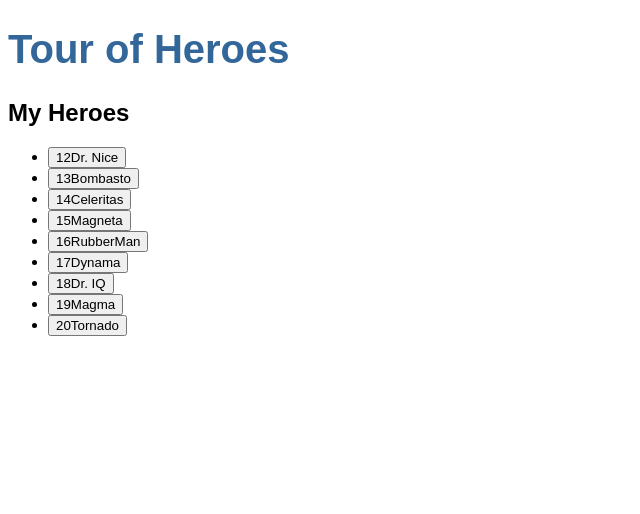
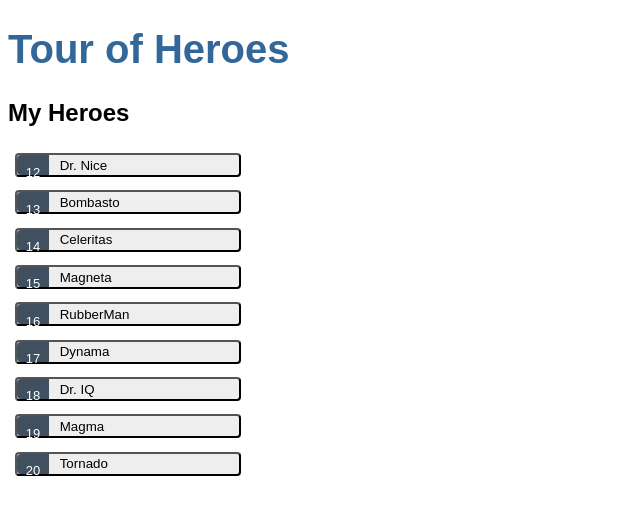
Before and after one commit to pulpetto/angular-tour-of-heroes, an Angular app: page / in a window 1280 px wide. Shown: the top 514 px of the page, without its empty margins (0-640 px from the left). Built offline with nearby package versions, Linux system fonts and the light colour scheme.

Commit message:
styling heroes list

```diff
--- a/src/app/heroes/heroes.component.css
+++ b/src/app/heroes/heroes.component.css
@@ -0,0 +1,66 @@
+/* HeroesComponent's private CSS styles */
+.heroes {
+    margin: 0 0 2em 0;
+    list-style-type: none;
+    padding: 0;
+    width: 15em;
+}
+
+.heroes li {
+    display: flex;
+}
+
+.heroes button {
+    flex: 1;
+    cursor: pointer;
+    position: relative;
+    left: 0;
+    background-color: #eee;
+    margin: 0.5em;
+    padding: 0;
+    border-radius: 4px;
+    display: flex;
+    align-items: stretch;
+    height: 1.8em;
+}
+
+.heroes button:hover {
+    color: #2c3a41;
+    background-color: #e6e6e6;
+    left: 0.1em;
+}
+
+.heroes button:active {
+    background-color: #525252;
+    color: #fafafa;
+}
+
+.heroes button.selected {
+    background-color: black;
+    color: white;
+}
+
+.heroes button.selected:hover {
+    background-color: #505050;
+    color: white;
+}
+
+.heroes button.selected:active {
+    background-color: black;
+    color: white;
+}
+
+.heroes .badge {
+    display: inline-block;
+    font-size: small;
+    color: white;
+    padding: 0.8em 0.7em 0 0.7em;
+    background-color: #405061;
+    line-height: 1em;
+    margin-right: 0.8em;
+    border-radius: 4px 0 0 4px;
+}
+
+.heroes .name {
+    align-self: center;
+}
```
